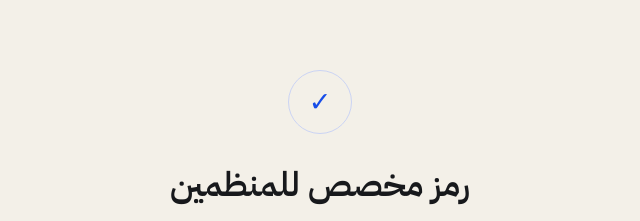
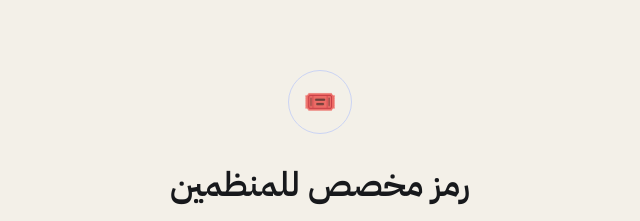
Before and after one commit to madarekteam/madarek-check-in, a plain HTML site: page index.html in a window 1280 px wide. Shown: the part 132-353 px from the top of the page, 320-960 px from the left. Drawn offline with Linux system fonts and the light colour scheme.

Commit message:
Update index.html

```diff
--- a/index.html
+++ b/index.html
@@ -283,7 +283,7 @@
       <!-- صفحة الطالب -->
       <section class="page active" id="studentPage">
         <div class="student-message">
-          <div class="shield">✓</div>
+          <div class="shield">🎟️</div>
           <h1>رمز مخصص للمنظمين</h1>
           <p class="description">
             يرجى عرض رمز QR على أحد المنظمين لتأكيد حضورك.
```
